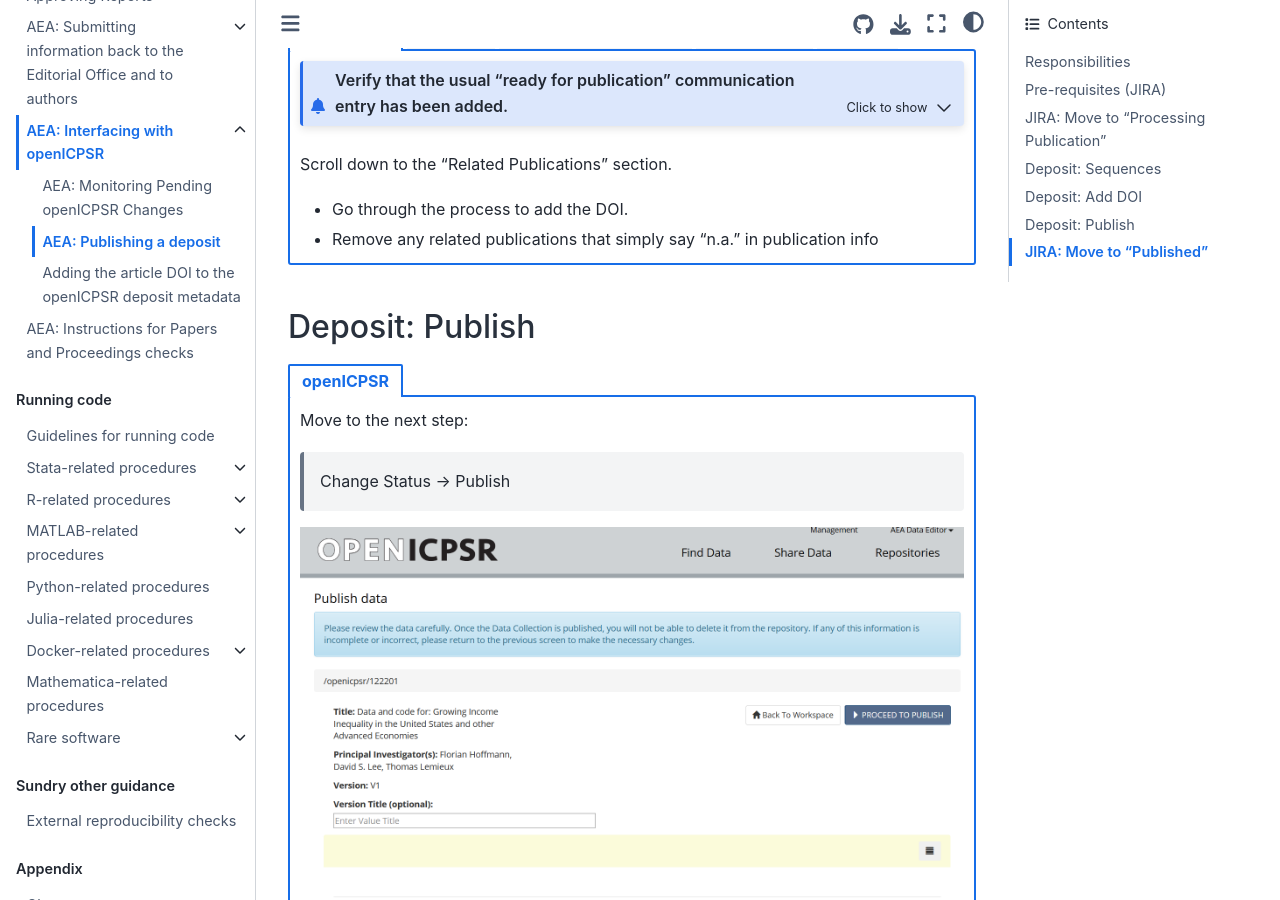
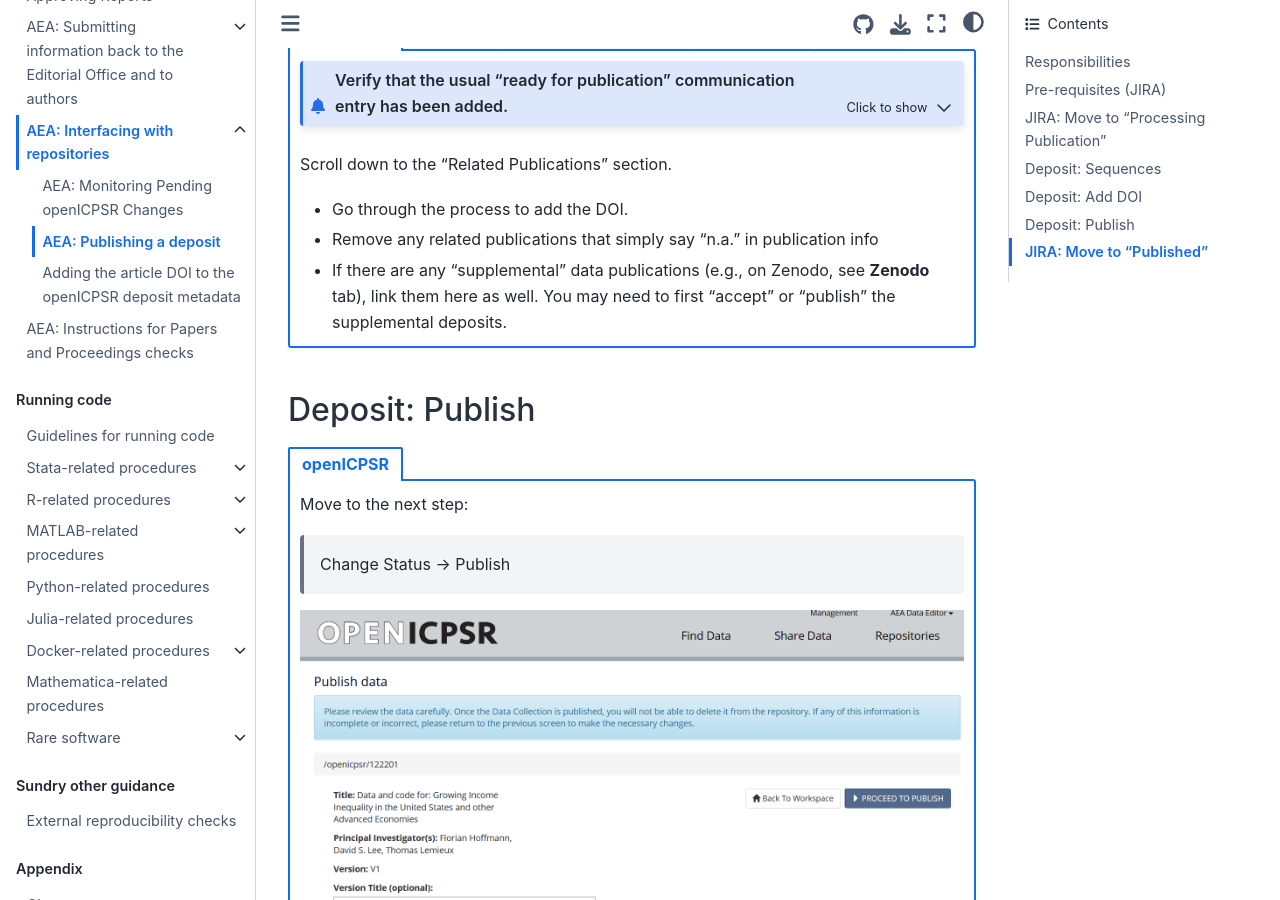
Before and after one commit to labordynamicsinstitute/ldilab-manual, a Jupyter Book: the page built from 52-openicpsr-publishing-deposit.md, in a window 1280 px wide and 900 px high, scrolled down 1809 px. Built offline with Jupyter Book 1.0.4 settings and Sphinx 7.4.7 and the Sphinx Book theme 1.1.4, drawn with Linux system fonts in a browser that asks for light colours.

Commit message:
Made some minor edits to the process of linking Zenodo deposits

```diff
--- a/52-openicpsr-publishing-deposit.md
+++ b/52-openicpsr-publishing-deposit.md
@@ -76,6 +76,7 @@
 
 - Go through the process to add the DOI.
 - Remove any related publications that simply say "n.a." in publication info
+- If there are any "supplemental" data publications (e.g., on Zenodo, see **Zenodo** tab), link them here as well. You may need to first "accept" or "publish" the supplemental deposits.
 
 ::::
 
@@ -90,6 +91,16 @@
 - Find the item, and click on the "Edit" button (**not "New version"**!)
 
 ![Zenodo Edit button](images/zenodo-add-doi-step2.png)
+
+::: {admonition} You may need to look in the "Requests" section...
+:class: dropdown
+
+- If the article is not yet published, you may need to find it in the [Requests](https://zenodo.org/communities/aeajournals/requests) section, and then switch to the "Record" tab.
+
+![Zenodo Edit button](images/zenodo-add-doi-step2b.png)
+
+
+:::
 
 ::: {warning}
 
@@ -118,7 +129,11 @@
 
 ::: {note}
 
-Repeat this for the DOI of the openICPSR deposit if the Zenodo deposit is a "supplemental" rather than primary deposit.
+Repeat this for the DOI of the **openICPSR deposit** if the Zenodo deposit is a "supplemental" rather than primary deposit.
+
+
+![Zenodo when data are supplemental](images/zenodo-add-doi-step5c.png)
+
 
 :::
 
```
Also changed, not shown: 50-openicpsr-related-tasks.md (+4 -2 lines).
